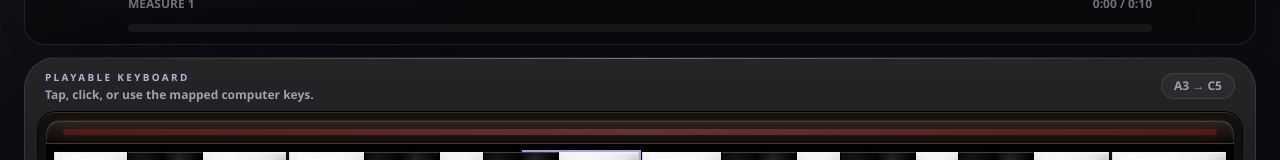
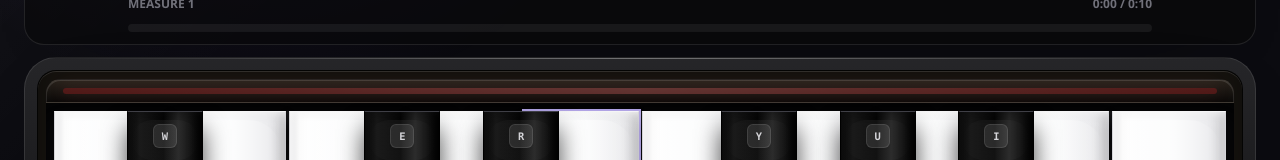
Before and after one commit to kofiarhin/piano360, a React (Vite) app in the folder apps/client/: page / in a window 1280 px wide. Shown: the part 334-494 px from the top of the page. Built offline with nearby package versions, Linux system fonts and the light colour scheme; no server answers.

Commit message:
Remove virtual piano heading

```diff
--- a/apps/client/src/features/practice/components/VirtualPiano.tsx
+++ b/apps/client/src/features/practice/components/VirtualPiano.tsx
@@ -31,14 +31,6 @@ export const VirtualPiano = ({ currentNote, pressedStates, onPress }: VirtualPia
       className="relative overflow-hidden rounded-[1.5rem] border border-white/10 bg-[linear-gradient(180deg,rgba(39,39,42,0.96),rgba(9,9,11,0.98))] p-2 shadow-[0_24px_90px_-58px_rgba(0,0,0,1)] md:rounded-[2rem] md:p-3"
     >
       <div className="pointer-events-none absolute inset-x-6 top-0 h-px bg-gradient-to-r from-transparent via-white/35 to-transparent" />
-      <div className="mb-2 flex items-center justify-between gap-3 px-1 md:px-2">
-        <div>
-          <p className="text-[0.62rem] font-black uppercase tracking-[0.24em] text-violet-200/80">Playable keyboard</p>
-          <p className="mt-0.5 text-xs font-semibold text-zinc-400">Tap, click, or use the mapped computer keys.</p>
-        </div>
-        <div className="hidden rounded-full border border-white/10 bg-white/[0.04] px-3 py-1 text-xs font-bold text-zinc-400 sm:block">A3 → C5</div>
-      </div>
-
       <div className="rounded-[1.2rem] border border-black/80 bg-[#16130f] p-1.5 shadow-[inset_0_1px_0_rgba(255,255,255,0.12),inset_0_-18px_30px_rgba(0,0,0,0.42)] md:p-2">
         <div className="rounded-t-[0.9rem] border border-white/10 bg-[linear-gradient(180deg,#29231c,#0b0908)] px-4 py-2 shadow-[inset_0_1px_0_rgba(255,255,255,0.12)]">
           <div className="h-1.5 rounded-full bg-[linear-gradient(90deg,rgba(127,29,29,0.55),rgba(248,113,113,0.32),rgba(127,29,29,0.55))] shadow-[0_0_18px_rgba(248,113,113,0.18)]" />
```
